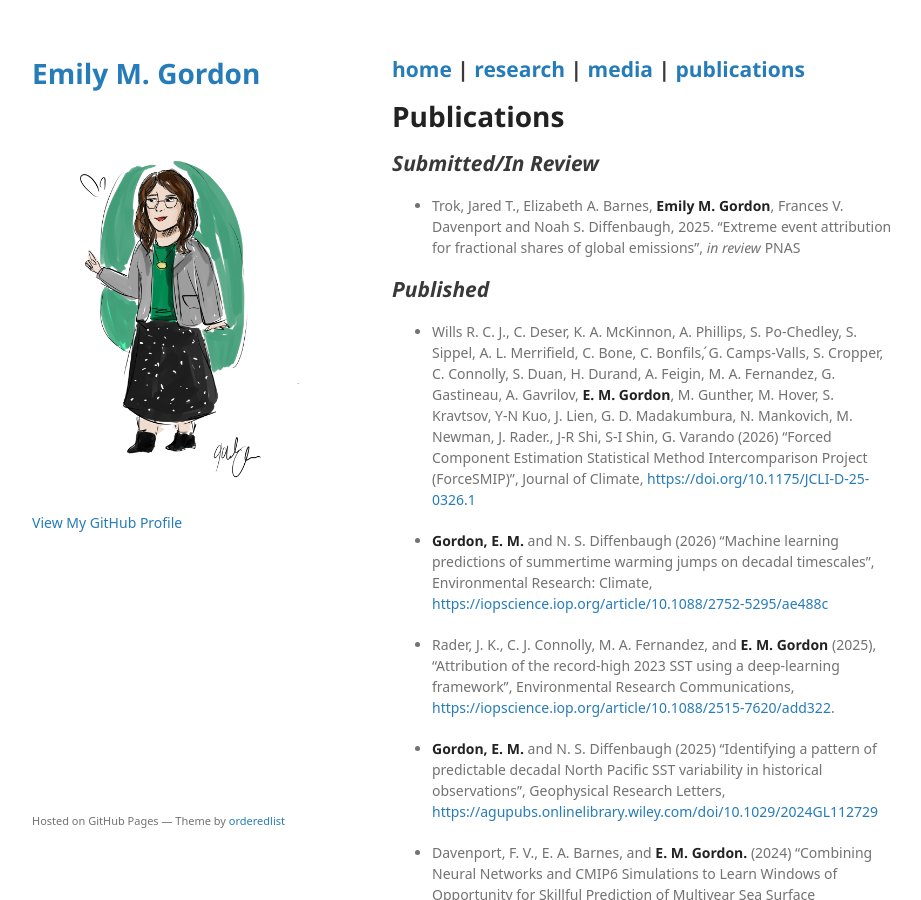
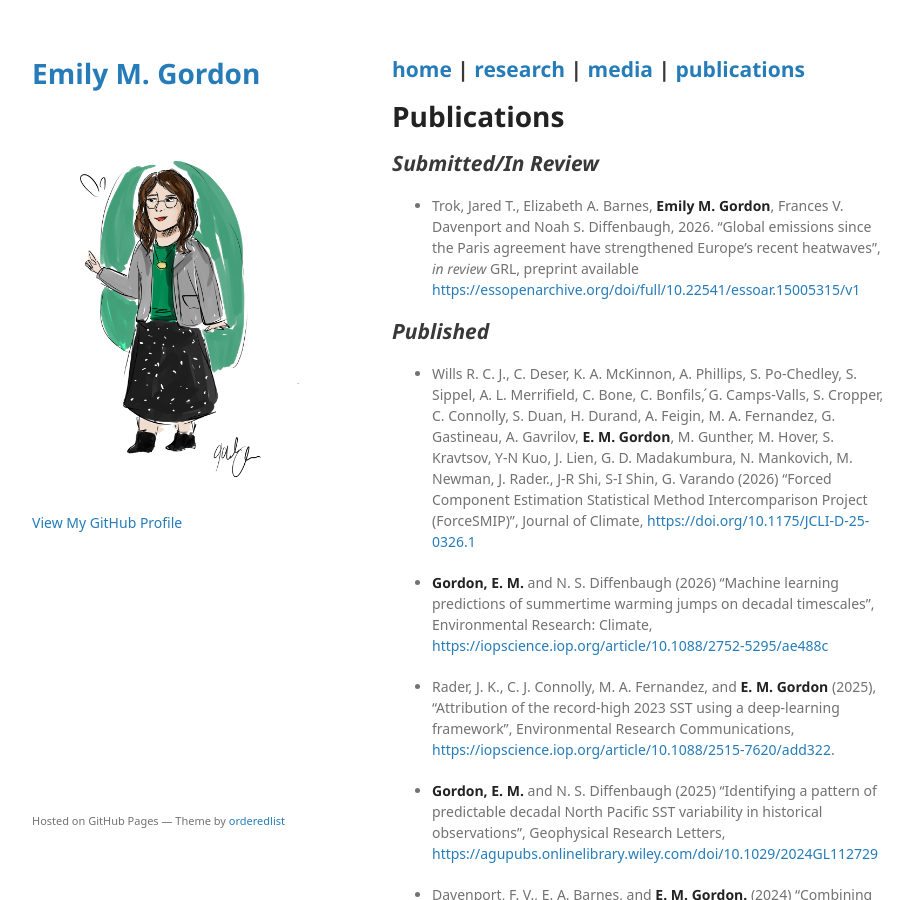
Before and after one commit to emily-gordy/emily-gordy.github.io, a Jekyll site: the page built from publications.md, in a window 1280 px wide and 900 px high. Shown: the whole window, without its empty margins (178-1099 px from the left). Built offline with Jekyll 4.4.1, drawn with Linux system fonts in a browser that asks for light colours; some web fonts are replaced; a script that is not in the unit is left out; the repository's description, which GitHub fills in, is left out; our own code applies the rules of GitHub Pages for plain Markdown files.

Commit message:
Revise publication entries in publications.md
Updated publication details for in-review and published works.

```diff
--- a/publications.md
+++ b/publications.md
@@ -8,7 +8,7 @@
 # Publications
 
 ## _Submitted/In Review_
-* Trok, Jared T., Elizabeth A. Barnes, **Emily M. Gordon**, Frances V. Davenport and Noah S. Diffenbaugh, 2025. "Extreme event attribution for fractional shares of global emissions", _in review_ PNAS
+* Trok, Jared T., Elizabeth A. Barnes, **Emily M. Gordon**, Frances V. Davenport and Noah S. Diffenbaugh, 2026. "Global emissions since the Paris agreement have strengthened Europe's recent heatwaves", _in review_ GRL, preprint available [https://essopenarchive.org/doi/full/10.22541/essoar.15005315/v1](https://essopenarchive.org/doi/full/10.22541/essoar.15005315/v1)
 
 ## _Published_
 
```
